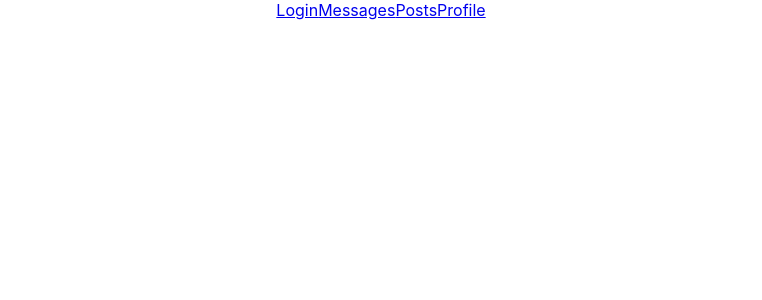
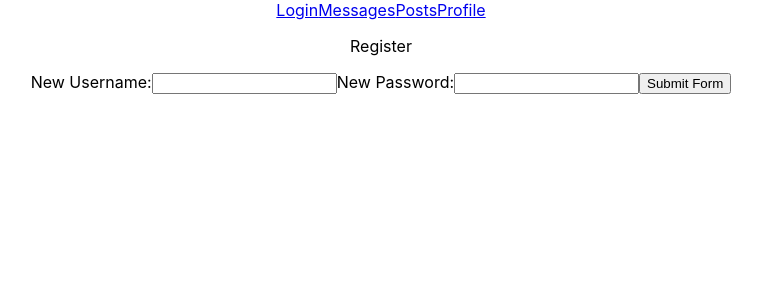
Before and after one commit to Miguel2493/stranger-things, a React (Create React App) app: page /register in a window 1280 px wide. Shown: the top 300 px of the page, without its empty margins (259-1021 px from the left). Built offline with nearby package versions, Linux system fonts and the light colour scheme.

Commit message:
added register updated login

```diff
--- a/src/App.js
+++ b/src/App.js
@@ -8,6 +8,7 @@ import Nav from "./Components/Nav";
 import Messages from "./Components/Messages";
 import Posts from "./Components/Posts";
 import Profile from "./Components/Profile";
+import Register from "./Components/Register";
 
 function App() {
   console.log("App");
@@ -20,6 +21,7 @@ function App() {
           <Route path="/messages" component={Messages} />
           <Route path="/posts" component={Posts} />
           <Route path="/profile" component={Profile} />
+          <Route path="/register" component={Register} />
         </Switch>
       </Router>
     </div>
--- a/src/Components/Login.jsx
+++ b/src/Components/Login.jsx
@@ -1,4 +1,6 @@
 import React,{ useState }  from "react";
+import { Link }  from "react-router-dom";
+
 // {//this is where we will create the login
 // // fetch(
 // //     "https://strangers-things.herokuapp.com/api/2104-UIC-RM-WEB-PT/users/register",
@@ -21,6 +23,10 @@ import React,{ useState }  from "react";
 // //     })
 // //     .catch(console.error);
 // }
+
+const loginUrl = "https://strangers-things.herokuapp.com/api/2104-UIC-RM-WEB-PT"
+
+
 const exampleLogin = {
   userName: "SpongeBob",
   password: "KrabbyPatty"
@@ -34,7 +40,19 @@ const Login = () => {
 
   const onFormSubmit = (event)=>{
     event.preventDefault();
-  }
+    const userLogin={
+      userName,
+      password,
+    };
+
+
+  const loginVerification = loginUrl + "/users/login";
+  fetch(loginVerification, {
+    method: "POST",
+    body: JSON.stringify(userLogin),
+  }).then((res) => console.log ("You're now logged in!", res))
+  };
+
 
   const updateUsername = (event) => setUserName(event.target.value);
   const updatePassword = (event) => setPassword(event.target.value);
@@ -53,11 +71,18 @@ const Login = () => {
         </label>
         <button type="submit">Submit Form</button>
       </form>
-    </div>
+
+      <Link to="/register">Register</Link>
+
+</div>
+
   )
 
+};
 
-}
+
+
+
 
 export default Login
 // User should be able to register
--- /dev/null
+++ b/src/Components/Register.jsx
@@ -0,0 +1,40 @@
+import React,{ useState }  from "react";
+
+const Register = () => {
+    const [userName, setUserName] = useState("");
+    const [password, setPassword] = useState("");
+
+    const onFormSubmit = (event)=>{
+      event.preventDefault();
+    }
+
+    const updateUsername = (event) => setUserName(event.target.value);
+    const updatePassword = (event) => setPassword(event.target.value);
+
+    return (
+        <div>
+          <p>Register</p>
+          <form onSubmit={onFormSubmit}>
+            <label>
+              New Username:
+              <input type="text" value={userName} onChange={updateUsername} />
+            </label>
+            <label>
+              New Password:
+              <input type="text" value={password} onChange={updatePassword} />
+            </label>
+            <button type="submit">Submit Form</button>
+          </form>
+
+
+    </div>
+
+      )
+
+    }
+
+
+
+
+
+export default Register;
```
Also changed, not shown: src/Components/Login 2.jsx (added, +34 -0 lines), src/Components/Nav 2.jsx (added, +29 -0 lines), src/Components/Posts 2.jsx (added, +18 -0 lines), src/Components/Home 2.jsx (added), src/Components/Messages 2.jsx (added), src/Components/Profile 2.jsx (added).
